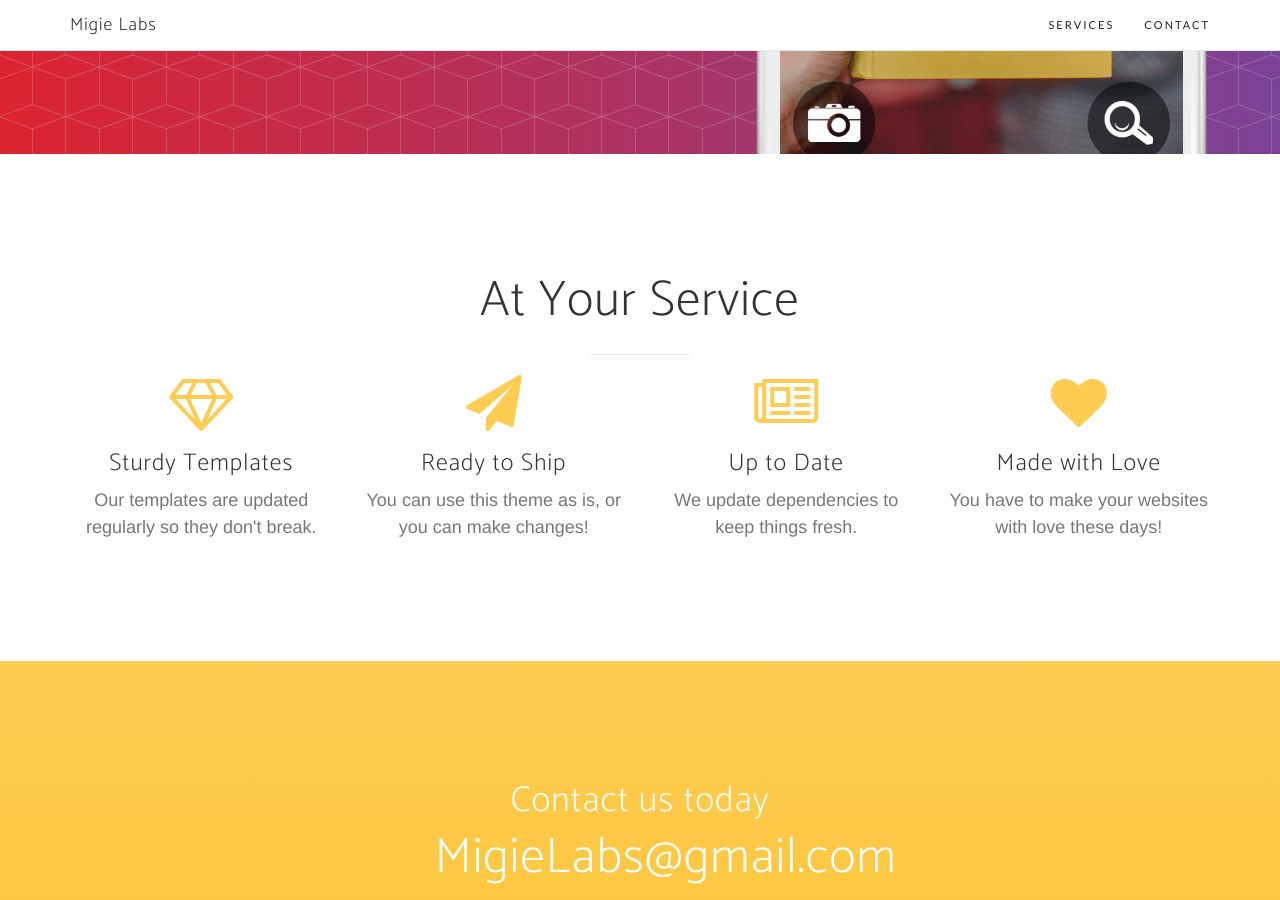
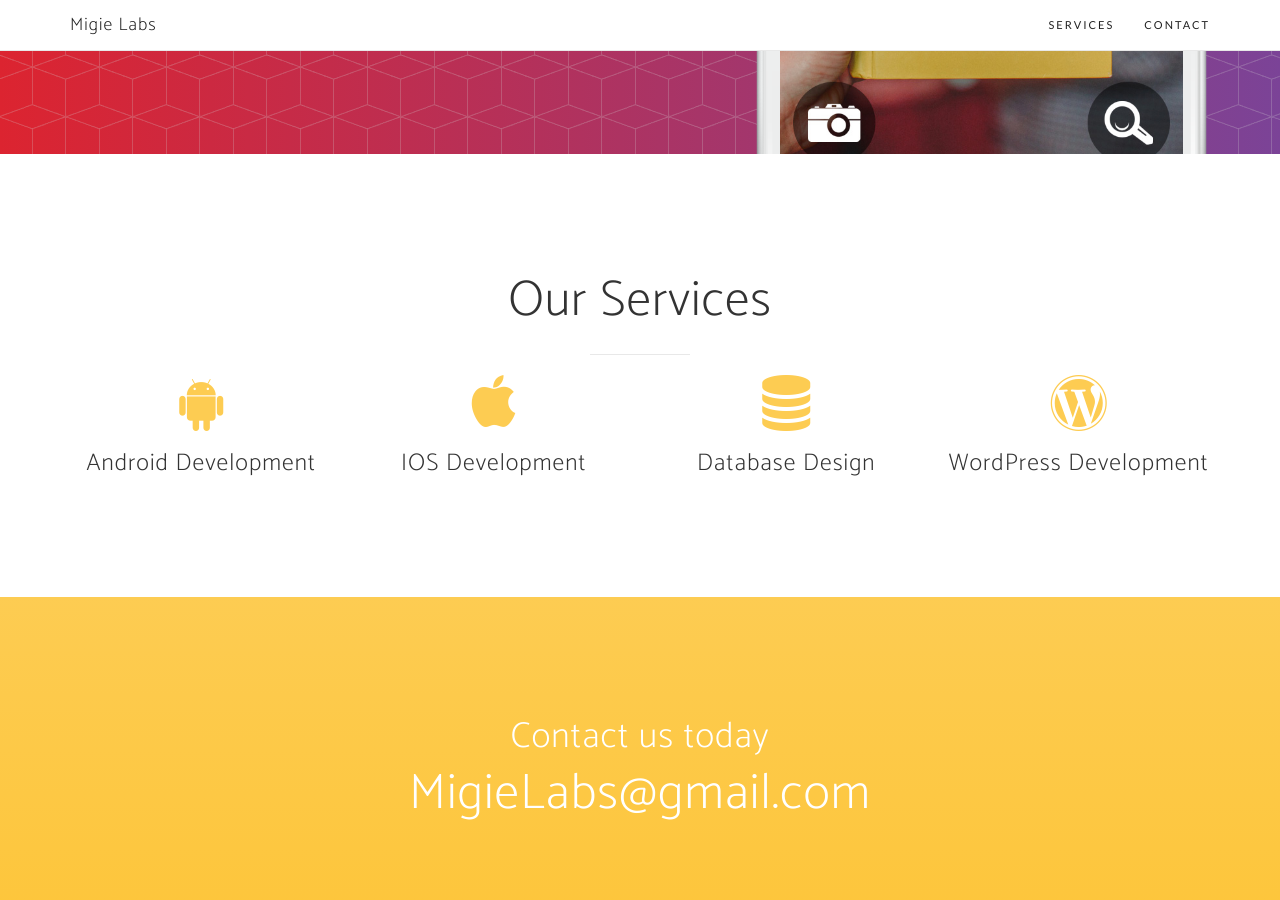
Before and after one commit to MigieLabs/MigieLabs.github.io, a Jekyll site: the page built from index.html, in a window 1280 px wide and 900 px high, scrolled down 746 px. Built offline with Jekyll 4.4.1, drawn with Linux system fonts in a browser that asks for light colours; nearby versions of some CDN libraries; some web fonts are replaced; the list of posts is cut into pages by our own code.

Commit message:
add services and more cleanups

```diff
--- a/_includes/contact.html
+++ b/_includes/contact.html
@@ -2,7 +2,7 @@
 <section id="contact" class="contact bg-primary">
     <div class="container">
         <h1> Contact us today</h1>
-        <h2><i class="fas fa-at"></i> MigieLabs@gmail.com</h2>
+        <h2>MigieLabs@gmail.com</h2>
         <!-- <ul class="list-inline list-social">
             {% for network in site.social %}
             <li class="social-{{ network.title }}">
--- a/_includes/feature.html
+++ b/_includes/feature.html
@@ -2,7 +2,7 @@
     <div class="container">
         <div class="row">
             <div class="col-lg-12 text-center">
-                <h2 class="section-heading">At Your Service</h2>
+                <h2 class="section-heading">Our Services</h2>
                 <hr class="primary">
                 <br />
             </div>
@@ -12,30 +12,30 @@
         <div class="row">
             <div class="col-lg-3 col-md-6 text-center">
                 <div class="service-box">
-                    <i class="fa fa-4x fa-diamond wow bounceIn text-primary"></i>
-                    <h3>Sturdy Templates</h3>
-                    <p class="text-muted">Our templates are updated regularly so they don't break.</p>
+                    <i class="fa fa-4x fa-android wow bounceIn text-primary"></i>
+                    <h3>Android Development</h3>
+                    <p class="text-muted"></p>
                 </div>
             </div>
             <div class="col-lg-3 col-md-6 text-center">
                 <div class="service-box">
-                    <i class="fa fa-4x fa-paper-plane wow bounceIn text-primary" data-wow-delay=".1s"></i>
-                    <h3>Ready to Ship</h3>
-                    <p class="text-muted">You can use this theme as is, or you can make changes!</p>
+                    <i class="fa fa-4x fa-apple wow bounceIn text-primary" data-wow-delay=".1s"></i>
+                    <h3>IOS Development</h3>
+                    <p class="text-muted"></p>
                 </div>
             </div>
             <div class="col-lg-3 col-md-6 text-center">
                 <div class="service-box">
-                    <i class="fa fa-4x fa-newspaper-o wow bounceIn text-primary" data-wow-delay=".2s"></i>
-                    <h3>Up to Date</h3>
-                    <p class="text-muted">We update dependencies to keep things fresh.</p>
+                    <i class="fa fa-4x fa-database wow bounceIn text-primary" data-wow-delay=".2s"></i>
+                    <h3>Database Design</h3>
+                    <p class="text-muted"></p>
                 </div>
             </div>
             <div class="col-lg-3 col-md-6 text-center">
                 <div class="service-box">
-                    <i class="fa fa-4x fa-heart wow bounceIn text-primary" data-wow-delay=".3s"></i>
-                    <h3>Made with Love</h3>
-                    <p class="text-muted">You have to make your websites with love these days!</p>
+                    <i class="fa fa-4x fa-wordpress wow bounceIn text-primary" data-wow-delay=".3s"></i>
+                    <h3>WordPress Development</h3>
+                    <p class="text-muted"></p>
                 </div>
             </div>
         </div>
```
